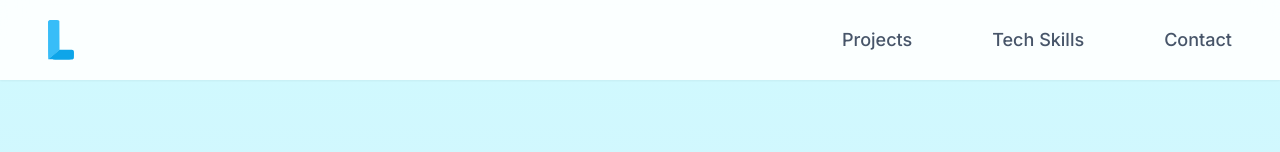
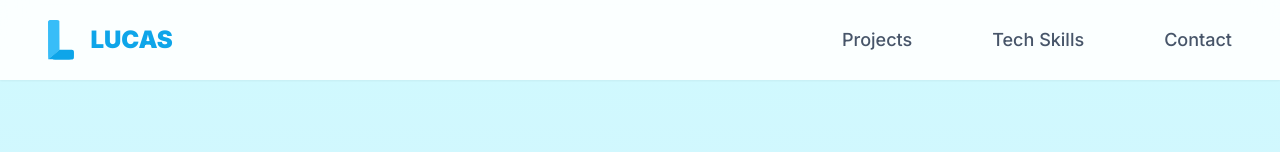
Before and after one commit to lucaslmlok/lucaslmlok.github.io, a React (Create React App) app: page / in a window 1280 px wide. Shown: the top 152 px of the page. Built offline with nearby package versions, Linux system fonts and the light colour scheme; no server answers.

Commit message:
Updated Logo

```diff
--- a/src/layouts/Header.tsx
+++ b/src/layouts/Header.tsx
@@ -43,7 +43,7 @@ function Header() {
                 src={Logo}
                 alt=""
               />
-              {/* LUCAS */}
+              LUCAS
             </div>
           </button>
           <nav className="hidden sm:block">
```
